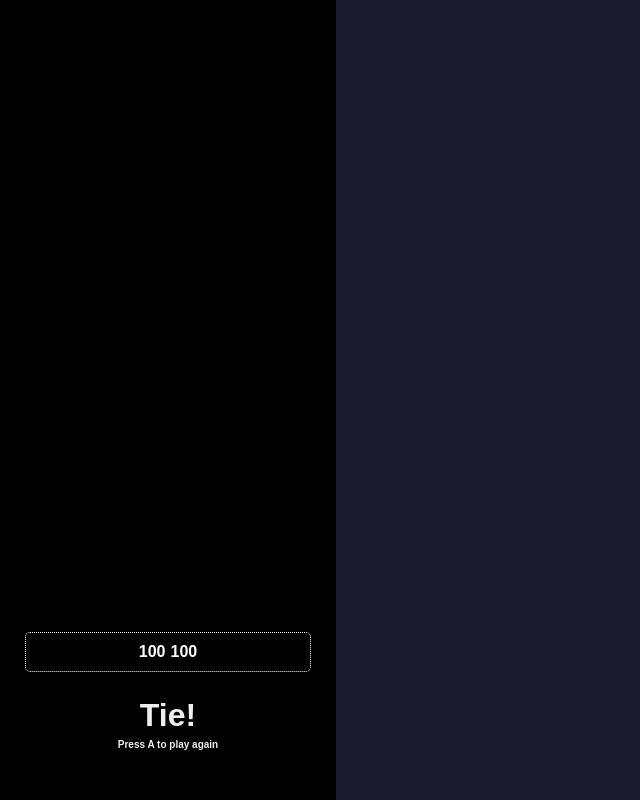
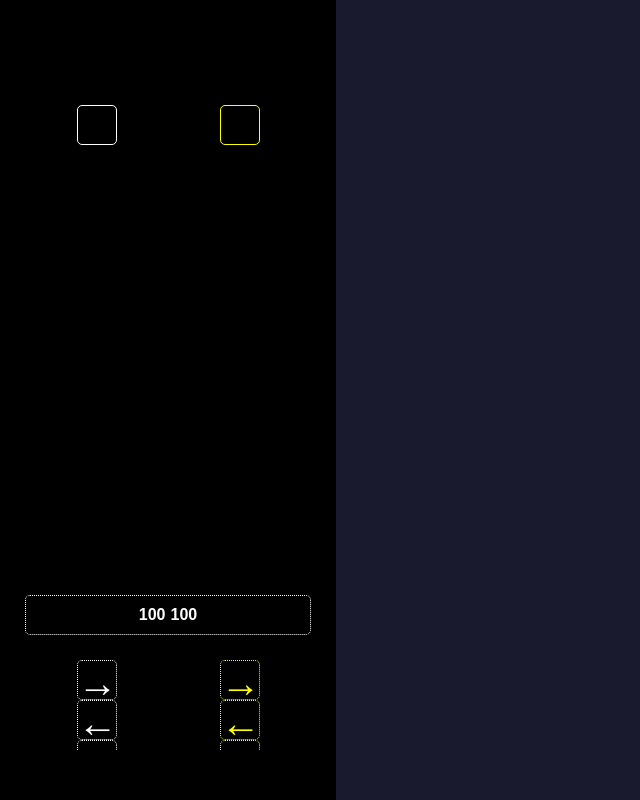
Before and after one commit to aeraquena/posecade, a website built with Vite: page index.html in a window 1280 px wide. Shown: the whole page, without its empty margins (0-640 px from the left). Built offline with nearby package versions, Linux system fonts and the light colour scheme; what @rcade/plugin-input-classic would draw is missing.

Commit message:
style: boxes

```diff
--- a/src/game.ts
+++ b/src/game.ts
@@ -23,7 +23,7 @@ type GameState = {
 };
 
 const TEMPO = 1000; // TODO: Replace with BPM
-const NUMBER_OF_MOVES = 5;
+const NUMBER_OF_MOVES = 20;
 
 const audio = new Audio("src/media/kick-snare-120-bpm.mp3");
 audio.loop = true;
@@ -249,11 +249,13 @@ export class PosecadeGame {
 
     for (let i = 0; i < moves.length; i++) {
       const p1Move = document.createElement("div");
+      p1Move.className = "move-box";
       p1Move.innerHTML = moves[i].symbol;
       p1Move.id = `move-p1-${i}`;
       p1MovesContainer.appendChild(p1Move);
 
       const p2Move = document.createElement("div");
+      p2Move.className = "move-box";
       p2Move.innerHTML = moves[i].symbol;
       p2Move.id = `move-p2-${i}`;
       p2MovesContainer.appendChild(p2Move);
--- a/src/style.css
+++ b/src/style.css
@@ -121,12 +121,20 @@ main #subtitle {
 #p2-current-move-box {
   border-radius: 5px;
   border-width: 1px;
-  border-style: dotted;
+  border-style: solid;
   color: white;
   width: 40px;
   height: 40px;
   position: fixed;
-  top: 100px;
+  top: 105px;
+}
+
+.move-box {
+  border-radius: 5px;
+  border-width: 1px;
+  border-style: dotted;
+  width: 40px;
+  height: 40px;
 }
 
 #p2-moves-container,
```
